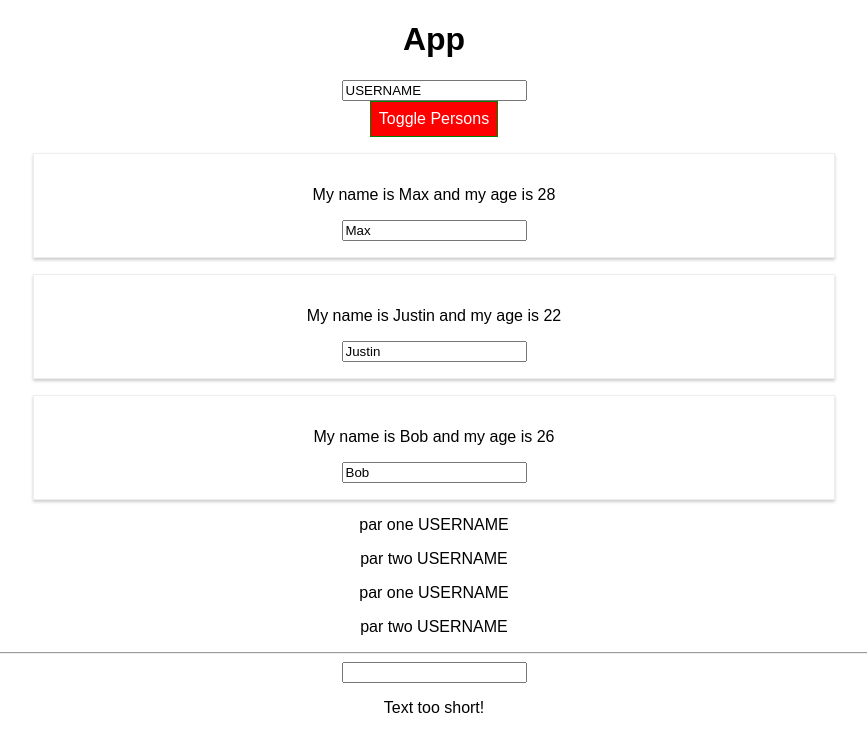
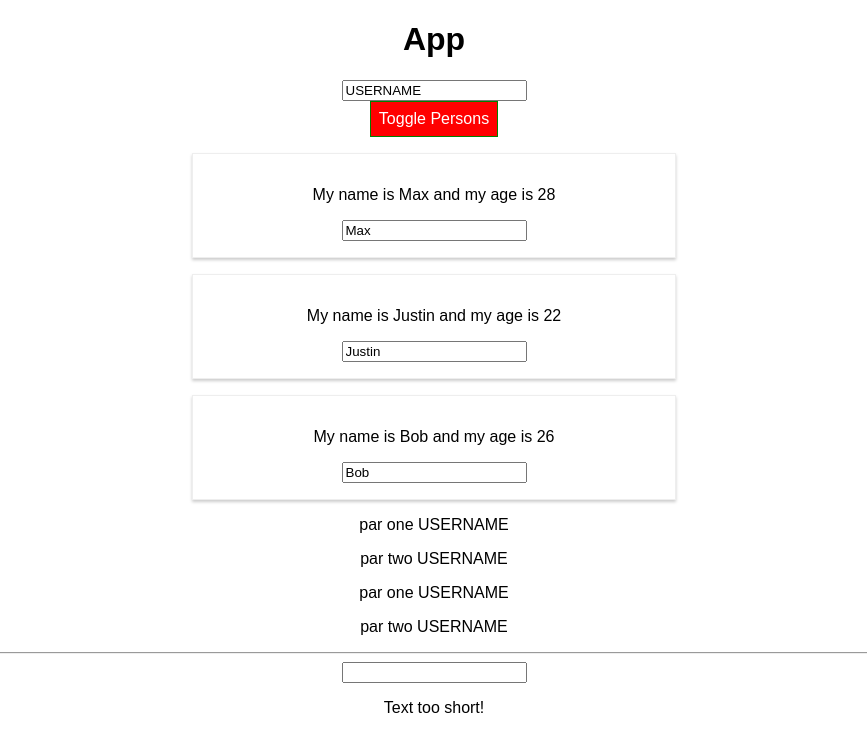
Before and after one commit to justinlieu06/fun-with-react, a React (Create React App) app: page / in a window 1280 px wide. Both pictures are taken after a click on the button "Toggle Persons". Shown: the top 752 px of the page, without its empty margins (206-1073 px from the left). Built offline with nearby package versions, Linux system fonts and the light colour scheme.

Commit message:
added style components

```diff
--- a/src/App.js
+++ b/src/App.js
@@ -5,7 +5,7 @@
 import UserOutput from './UserOutput/UserOutput';
 import Validation from './Validation/Validation';
 import Char from './Char/Char';
-import Radium from 'radium';
+import Radium, { StyleRoot } from 'radium';
 
 // const App = props => {
 //   const [ personsState, setPersonsState ] = useState({
@@ -204,6 +204,7 @@
     }
 
     return (
+      <StyleRoot>
       <div className="App">
         <h1 className={classes.join(' ')}>App</h1>
 
@@ -223,6 +224,7 @@
         <Validation inputLength={this.state.userInput.length} />
         {charList}
       </div>
+      </StyleRoot>
     );
   }
 }
--- a/src/Person/Person.css
+++ b/src/Person/Person.css
@@ -6,3 +6,9 @@
   padding: 16px;
   text-align: center;
 }
+
+/* @media (min-width: 500px) {
+  .Person {
+    width: 450px;
+  }
+} */
--- a/src/Person/Person.js
+++ b/src/Person/Person.js
@@ -2,9 +2,14 @@
 import "./Person.css";
 import Radium from 'radium';
 
-const person = (props) => {
+const person = ( props ) => {
+  const style = {
+    '@media (min-width: 500px)':{
+      width: '450px'
+    }
+  };
   return (
-    <div className="Person">
+    <div className="Person" style={style}>
       <p onClick={props.click}>My name is {props.name} and my age is {props.age}</p>
       <p>{props.children}</p>
       <input type="text" onChange={props.change} value={props.name} />
```
